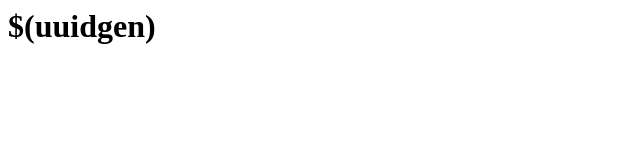
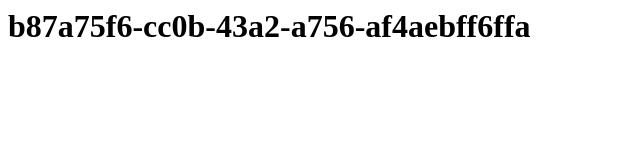
Before and after one commit to OliverWoolland/doco-cd-example-repo, a plain HTML site: page index.html in a window 1280 px wide. Shown: the whole page, without its empty margins (0-640 px from the left). Drawn offline with Linux system fonts and the light colour scheme.

Commit message:
Update index.html

```diff
--- a/index.html
+++ b/index.html
@@ -1 +1 @@
-<h1>$(uuidgen)</h1>
+<h1>b87a75f6-cc0b-43a2-a756-af4aebff6ffa</h1>
```
